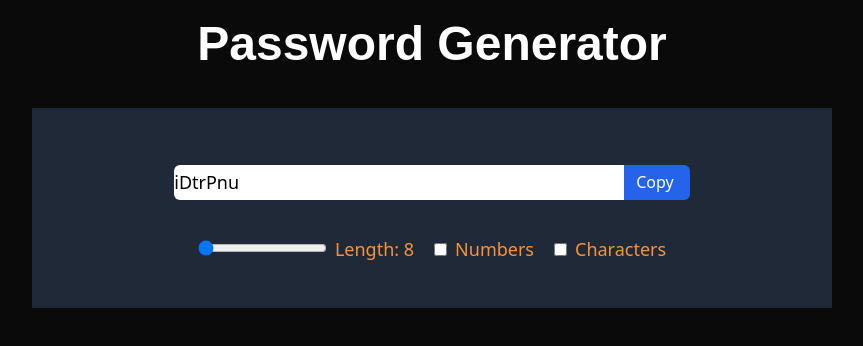
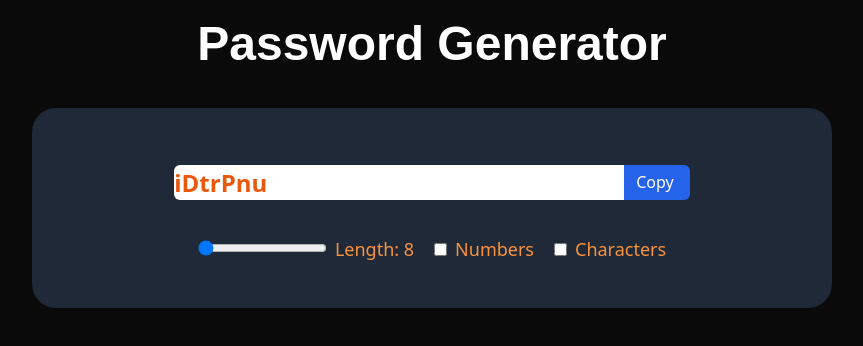
Before and after one commit to ameya-6964/Reactjs-Youtube, a React (Vite) app in the folder 03-password-generator/: page / in a window 1280 px wide. Shown: the top 346 px of the page, without its empty margins (208-1071 px from the left). Built offline with nearby package versions, Linux system fonts and the light colour scheme; a web font is replaced by a local one.

Commit message:
Completed The Function

```diff
--- a/03-password-generator/src/App.jsx
+++ b/03-password-generator/src/App.jsx
@@ -1,4 +1,4 @@
-import { useState, useCallback, useEffect } from "react";
+import { useState, useCallback, useEffect, useRef } from "react";
 import Input from "./components/Input";
 import "./index.css";
 
@@ -7,6 +7,14 @@ function App() {
   const [length, setLength] = useState(8);
   const [numberAllowed, setNumberAllowed] = useState(false);
   const [characterAllowed, setCharacterAllowed] = useState(false);
+  //useRef hook
+  const passwordRef = useRef(null);
+
+  const copyPasswordToClipboard = useCallback(() => {
+    passwordRef.current?.select();
+    passwordRef.current?.setSelectionRange(0, 999);
+    window.navigator.clipboard.writeText(password);
+  }, [password]);
 
   const passwordGenerator = useCallback(() => {
     let pass = "";
@@ -33,7 +41,7 @@ function App() {
       <h1 className="text-center mt-5 text-5xl font-bold text-white">
         Password Generator
       </h1>
-      <div className="w-[800px] h-[200px] flex flex-col justify-center items-center mt-[40px] bg-gray-800 ">
+      <div className="w-[800px] h-[200px] flex flex-col justify-center items-center mt-[40px] bg-gray-800 rounded-3xl">
         <Input
           password={password}
           length={length}
@@ -42,6 +50,8 @@ function App() {
           setLength={setLength}
           setCharacterAllowed={setCharacterAllowed}
           setNumberAllowed={setNumberAllowed}
+          copyPasswordToClipboard={copyPasswordToClipboard}
+          passwordRef={passwordRef}
         />
       </div>
     </>
--- a/03-password-generator/src/components/Input.jsx
+++ b/03-password-generator/src/components/Input.jsx
@@ -6,17 +6,24 @@ const Input = ({
   setLength,
   setCharacterAllowed,
   setNumberAllowed,
+  copyPasswordToClipboard,
+  passwordRef,
 }) => {
   return (
     <>
       <div className=" mt-5 h-[50px] flex justify-center items-center">
         <input
           type="text"
-          className="w-[450px] h-[35px] rounded-l-md text-black text-lg"
+          className="w-[450px] h-[35px] rounded-l-md text-orange-600 text-2xl
+          font-bold"
           value={password}
           readOnly
+          ref={passwordRef}
         />
-        <button className="text-white h-[35px] bg-blue-600 text-center w-auto pt-0 pb-0 pl-3 pr-4 rounded-r-md">
+        <button
+          className="text-white h-[35px] bg-blue-600 text-center w-auto pt-0 pb-0 pl-3 pr-4 rounded-r-md"
+          onClick={() => copyPasswordToClipboard()}
+        >
           Copy
         </button>
       </div>
```
